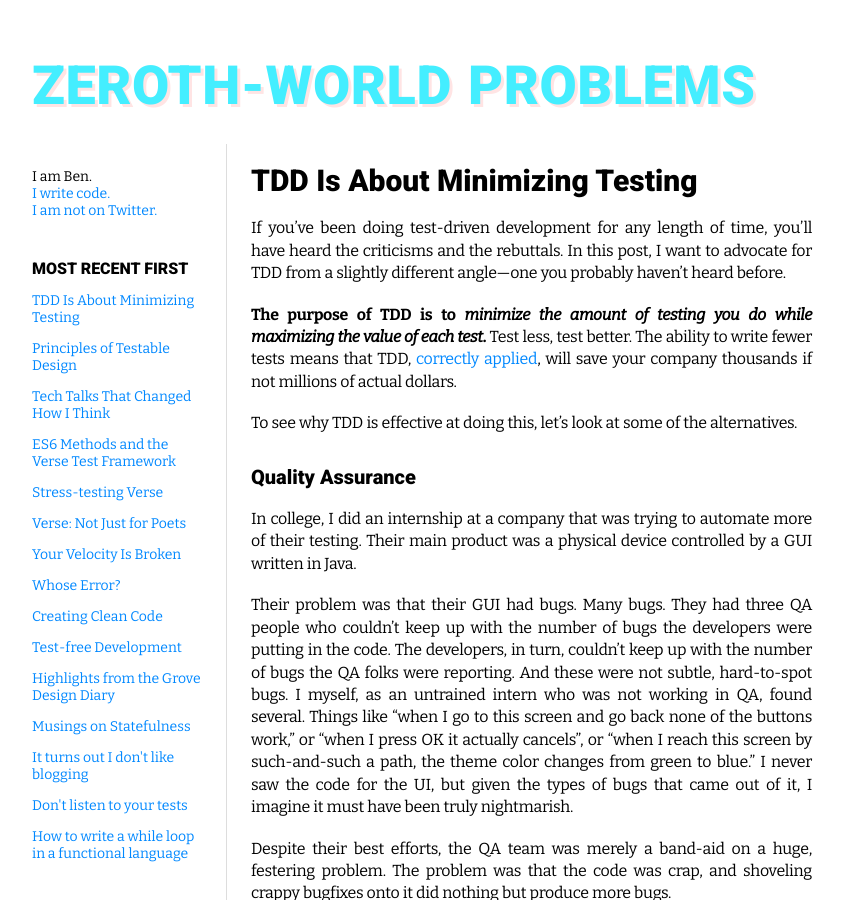
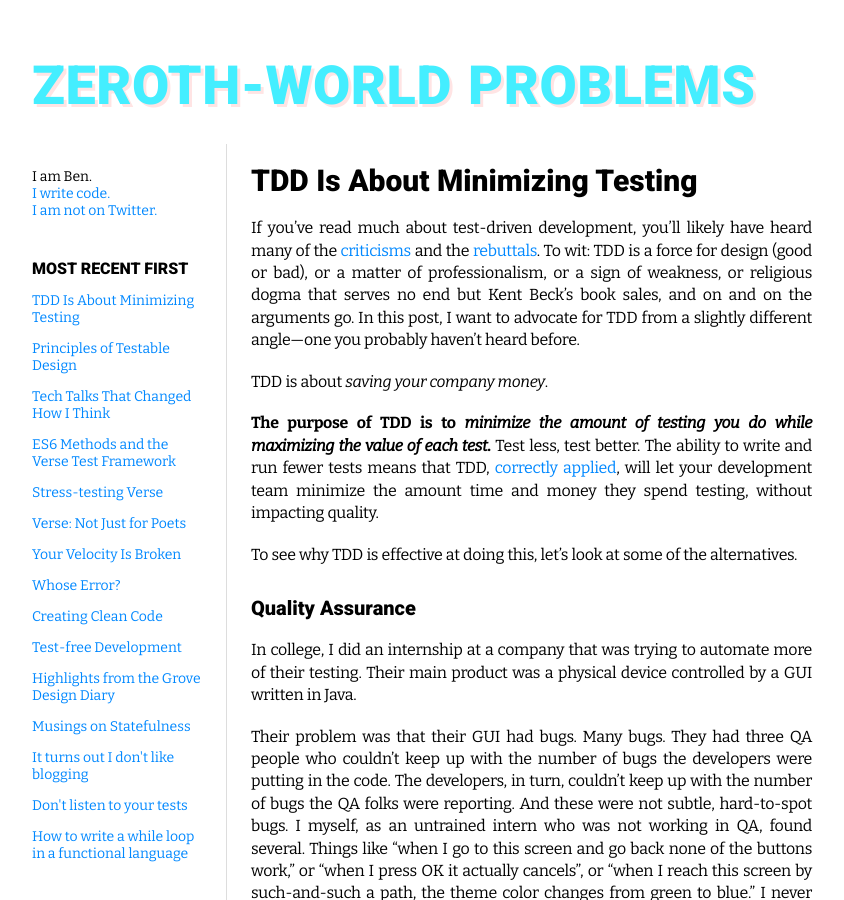
Before and after one commit to benchristel/benchristel.github.io, a Jekyll site: the page built from _posts/2018-06-30-tdd-is-about-minimizing-testing.md, in a window 1280 px wide and 900 px high. Shown: the whole window, without its empty margins (218-1062 px from the left). Built offline with Jekyll 4.4.1, drawn with Linux system fonts in a browser that asks for light colours; some of the changed text lies outside the part shown.

Commit message:
Edit 'Minimizing Testing'
- less hype
- link to examples of arguments about TDD

```diff
--- a/_posts/2018-06-30-tdd-is-about-minimizing-testing.md
+++ b/_posts/2018-06-30-tdd-is-about-minimizing-testing.md
@@ -5,17 +5,27 @@ title: TDD Is About Minimizing Testing
 
 # TDD Is About Minimizing Testing
 
-If you've been doing test-driven development for any length
-of time, you'll have heard the criticisms and the rebuttals.
+If you've read much about test-driven development, you'll
+likely have heard many of the
+[criticisms](http://david.heinemeierhansson.com/2014/test-induced-design-damage.html)
+and the
+[rebuttals](http://blog.cleancoder.com/uncle-bob/2017/12/18/Excuses.html).
+To wit: TDD is a force for design (good or bad), or a matter of
+professionalism, or a sign of weakness, or religious
+dogma that serves no end but Kent Beck's book sales,
+and on and on the arguments go.
 In this post, I want to advocate for TDD from a slightly
 different angle—one you probably haven't heard before.
 
+TDD is about *saving your company money*.
+
 **The purpose of TDD is to *minimize the amount of testing
 you do while maximizing the value of each test*.**
-Test less, test better. The ability to write fewer tests
+Test less, test better. The ability to write and run fewer tests
 means that
 TDD, [correctly applied](/blog/2018/06/08/principles-of-testable-design/),
-will save your company thousands if not millions of actual dollars.
+will let your development team minimize the amount time and
+money they spend testing, without impacting quality.
 
 To see why TDD is effective at doing this, let's look at
 some of the alternatives.
```
Also changed, not shown: other parts of _posts/2018-06-30-tdd-is-about-minimizing-testing.md (+1 -1 lines).
